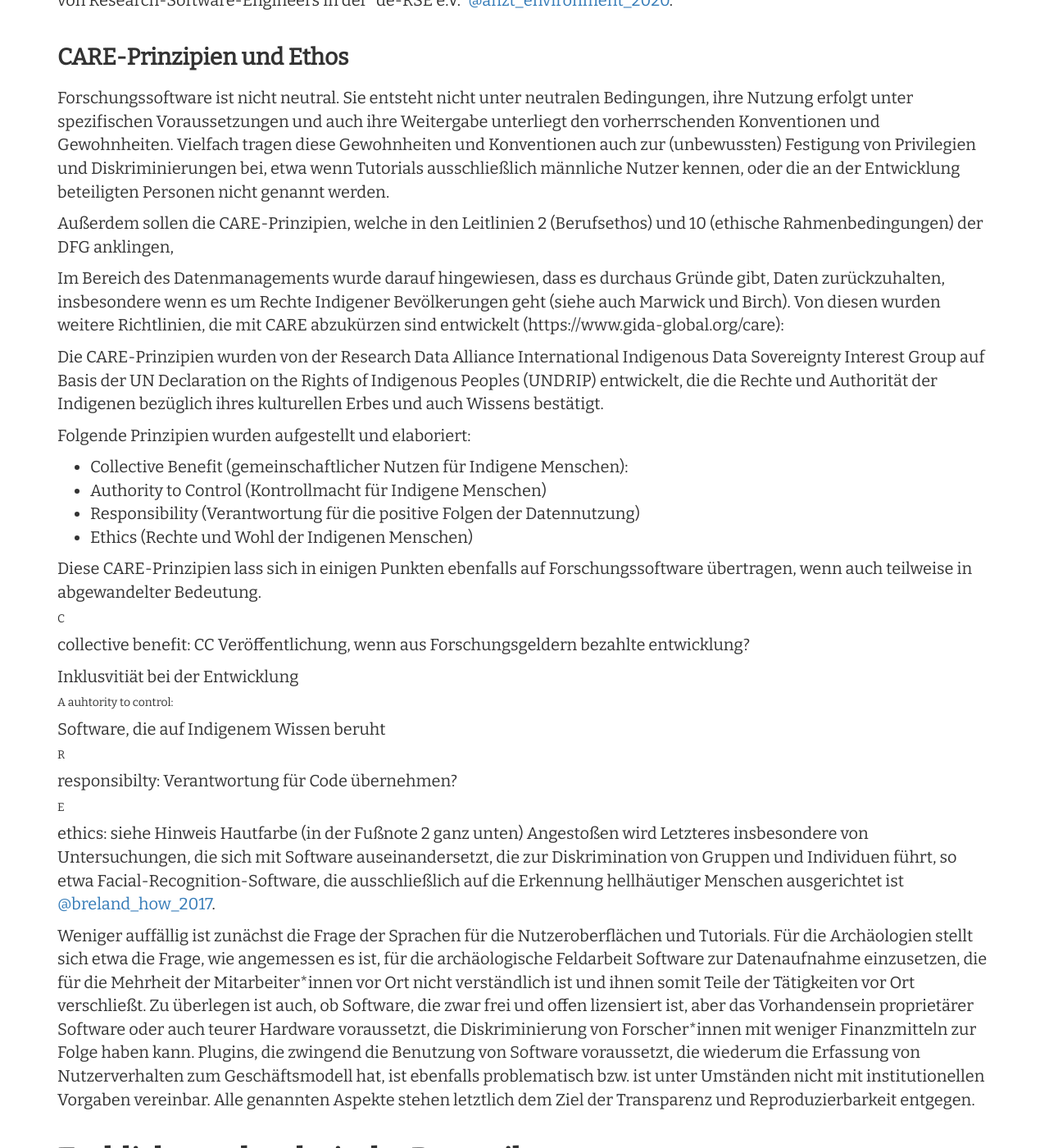
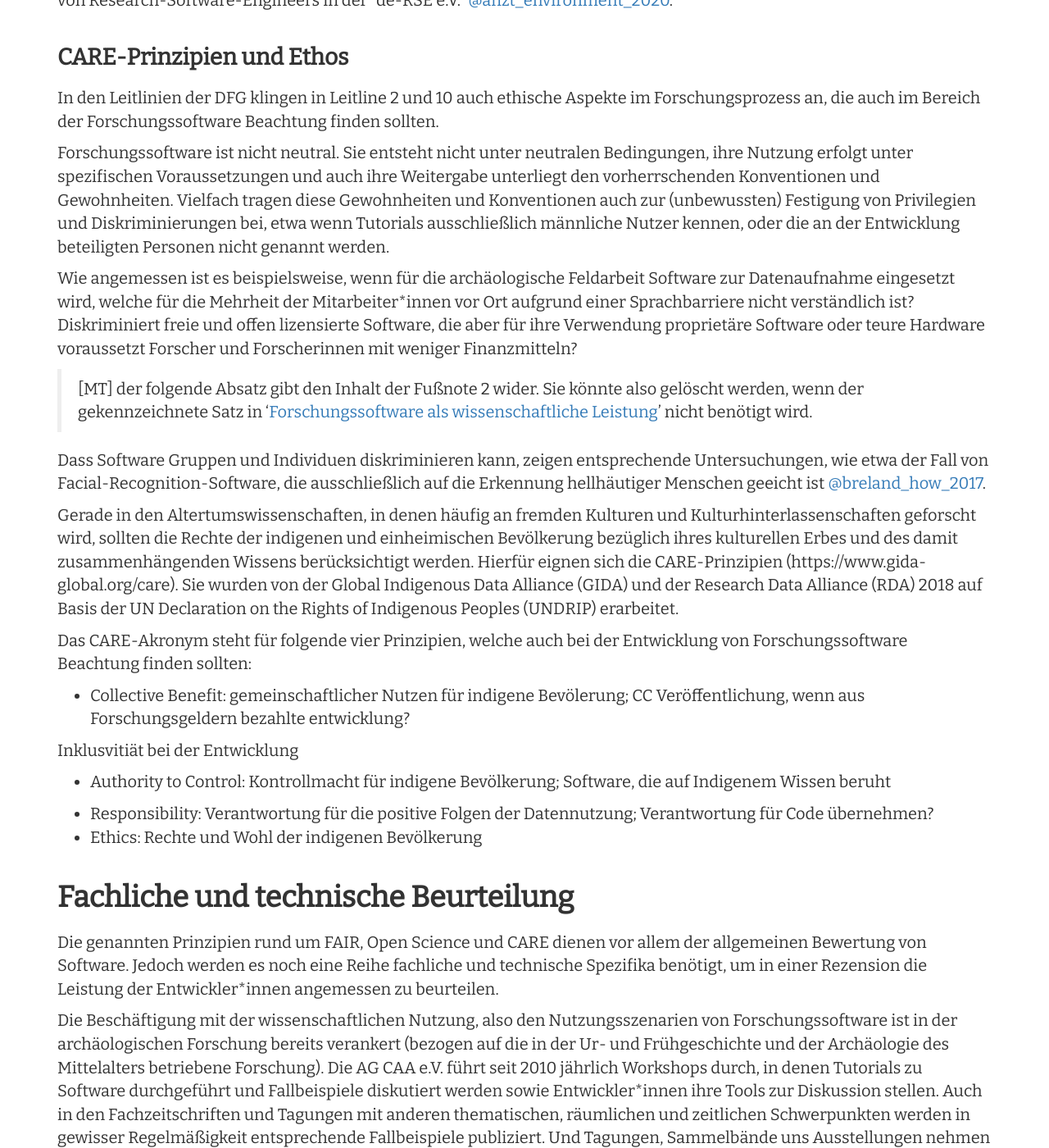
Before and after one commit to Research-Squirrel-Engineers/Impuls_SoftwareRezensionen_DGUF, a Jekyll site: the page built from Draft.md, in a window 1280 px wide and 1400 px high, scrolled down 6708 px. Shown: the whole window at 82% size. Built offline with Jekyll 4.4.1, drawn with Linux system fonts in a browser that asks for light colours; nearby versions of some CDN libraries; some of the changed text lies outside the part shown.

Commit message:
CARE & Ethos: Einleitung, Kürzung, Unterpunkte weg. Kommentare.

```diff
--- a/Draft.md
+++ b/Draft.md
@@ -150,50 +150,28 @@ Mit der Forderung nach der Offenlegung des Quellcodes (Open Source), wird auch d
 
 #### CARE-Prinzipien und Ethos
 
+In den Leitlinien der DFG klingen in Leitline 2 und 10 auch ethische Aspekte im Forschungsprozess an, die auch im Bereich der Forschungssoftware Beachtung finden sollten.
+
 Forschungssoftware ist nicht neutral. Sie entsteht nicht unter neutralen Bedingungen, ihre Nutzung erfolgt unter spezifischen Voraussetzungen und auch ihre Weitergabe unterliegt den vorherrschenden Konventionen und Gewohnheiten. Vielfach tragen diese Gewohnheiten und Konventionen auch zur (unbewussten) Festigung von Privilegien und Diskriminierungen bei, etwa wenn Tutorials ausschließlich männliche Nutzer kennen, oder die an der Entwicklung beteiligten Personen nicht genannt werden.
 
-
-Außerdem sollen die CARE-Prinzipien, welche in den Leitlinien 2 (Berufsethos) und 10 (ethische Rahmenbedingungen) der DFG anklingen,
+Wie angemessen ist es beispielsweise, wenn für die archäologische Feldarbeit Software zur Datenaufnahme eingesetzt wird, welche für die Mehrheit der Mitarbeiter\*innen vor Ort aufgrund einer Sprachbarriere nicht verständlich ist? Diskriminiert freie und offen lizensierte Software, die aber für ihre Verwendung proprietäre Software oder teure Hardware voraussetzt Forscher und Forscherinnen mit weniger Finanzmitteln?
 
 
-Im Bereich des Datenmanagements wurde darauf hingewiesen, dass es durchaus Gründe gibt, Daten zurückzuhalten, insbesondere wenn es um Rechte Indigener Bevölkerungen geht (siehe auch Marwick und Birch). Von diesen wurden weitere Richtlinien, die mit CARE abzukürzen sind entwickelt (https://www.gida-global.org/care):
+> [MT] der folgende Absatz gibt den Inhalt der Fußnote 2 wider. Sie könnte also gelöscht werden, wenn der gekennzeichnete Satz in '[Forschungssoftware als wissenschaftliche Leistung](#forschungssftware-als-wissenschaftliche-leistung)' nicht benötigt wird.
 
+Dass Software Gruppen und Individuen diskriminieren kann, zeigen entsprechende Untersuchungen, wie etwa der Fall von Facial-Recognition-Software, die ausschließlich auf die Erkennung hellhäutiger Menschen geeicht ist [@breland_how_2017](#breland_how_2017).
 
+Gerade in den Altertumswissenschaften, in denen häufig an fremden Kulturen und Kulturhinterlassenschaften geforscht wird, sollten die Rechte der indigenen und einheimischen Bevölkerung bezüglich ihres kulturellen Erbes und des damit zusammenhängenden Wissens berücksichtigt werden. Hierfür eignen sich die CARE-Prinzipien (https://www.gida-global.org/care). Sie wurden von der Global Indigenous Data Alliance (GIDA) und der Research Data Alliance (RDA) 2018 auf Basis der UN Declaration on the Rights of Indigenous Peoples (UNDRIP) erarbeitet.
 
-Die CARE-Prinzipien wurden von der Research Data Alliance International Indigenous Data Sovereignty Interest Group auf Basis der UN Declaration on the Rights of Indigenous Peoples (UNDRIP) entwickelt, die die Rechte und Authorität der Indigenen bezüglich ihres kulturellen Erbes und auch Wissens bestätigt.
+Das CARE-Akronym steht für folgende vier Prinzipien, welche auch bei der Entwicklung von Forschungssoftware Beachtung finden sollten:
 
-Folgende Prinzipien wurden aufgestellt und elaboriert:
-
-- Collective Benefit (gemeinschaftlicher Nutzen für Indigene Menschen):
-- Authority to Control (Kontrollmacht für Indigene Menschen)
-- Responsibility (Verantwortung für die positive Folgen der Datennutzung)
-- Ethics (Rechte und Wohl der Indigenen Menschen)
-
-Diese CARE-Prinzipien lass sich in einigen Punkten ebenfalls auf Forschungssoftware übertragen, wenn auch teilweise in abgewandelter Bedeutung.
-
-#####  C
-
-collective benefit: CC Veröffentlichung, wenn aus Forschungsgeldern bezahlte entwicklung?
+- Collective Benefit: gemeinschaftlicher Nutzen für indigene Bevölerung; CC Veröffentlichung, wenn aus Forschungsgeldern bezahlte entwicklung?
 
 Inklusvitiät bei der Entwicklung
+- Authority to Control: Kontrollmacht für indigene Bevölkerung; Software, die auf Indigenem Wissen beruht
 
-
-
-##### A auhtority to control:
-
-
-Software, die auf Indigenem Wissen beruht
-
-#####  R
-responsibilty: Verantwortung für Code übernehmen?
-
-##### E
-ethics: siehe Hinweis Hautfarbe (in der Fußnote 2 ganz unten)
- Angestoßen wird Letzteres insbesondere von Untersuchungen, die sich mit Software auseinandersetzt, die zur Diskrimination von Gruppen und Individuen führt, so etwa Facial-Recognition-Software, die ausschließlich auf die Erkennung hellhäutiger Menschen ausgerichtet ist [@breland_how_2017](#breland_how_2017).
-
-
-
-Weniger auffällig ist zunächst die Frage der Sprachen für die Nutzeroberflächen und Tutorials. Für die Archäologien stellt sich etwa die Frage, wie angemessen es ist, für die archäologische Feldarbeit Software zur Datenaufnahme einzusetzen, die für die Mehrheit der Mitarbeiter\*innen vor Ort nicht verständlich ist und ihnen somit Teile der Tätigkeiten vor Ort verschließt. Zu überlegen ist auch, ob Software, die zwar frei und offen lizensiert ist, aber das Vorhandensein proprietärer Software oder auch teurer Hardware voraussetzt, die Diskriminierung von Forscher\*innen mit weniger Finanzmitteln zur Folge haben kann. Plugins, die zwingend die Benutzung von Software voraussetzt, die wiederum die Erfassung von Nutzerverhalten zum Geschäftsmodell hat, ist ebenfalls problematisch bzw. ist unter Umständen nicht mit institutionellen Vorgaben vereinbar. Alle genannten Aspekte stehen letztlich dem Ziel der Transparenz und Reproduzierbarkeit entgegen.
+- Responsibility: Verantwortung für die positive Folgen der Datennutzung; Verantwortung für Code übernehmen?
+- Ethics: Rechte und Wohl der indigenen Bevölkerung
 
 
 ## Fachliche und technische Beurteilung
@@ -209,7 +187,8 @@ Zusammengefasst können aus den eigenen fachlichen Traditionen der Archäologie
 
 ##  Anwendungsbereich dieser Handreichung
 
-Forschungssoftware
+> [MT] Die Absätze hier sind irgendwie übrig geblieben und so ganz passen sie nicht zur Überschrift. Entweder streichen oder bei den jeweiligen Kriterien mit einbauen
+> Evtl. wird dieser Abschnitt auch nicht benötigt
 
 Hardwarespezifische Software
 , aber ihre Programmierung ist nicht transparent, vielfach werden zudem Daten in proprietären Formaten erzeugt. Entsprechend können zwar der Umgang mit der Software und die Produktqualität aus Sicht der Nutzerinnen als Erfahrungswerte beschrieben werden, aber es können keine begründeten Aussagen zur Performanz unter veränderten Bedingungen, zur Stabilität und anderes getroffen werden. Einige der im folgenden dargestellten Kriterien zur Rezension von Forschungssoftware können somit auf proprietäre Software angewendet werden und eine Berücksichtigung der Aspekte wird ausdrücklich empfohlen.
```
Also changed, not shown: other parts of Draft.md (+1 -1 lines).
